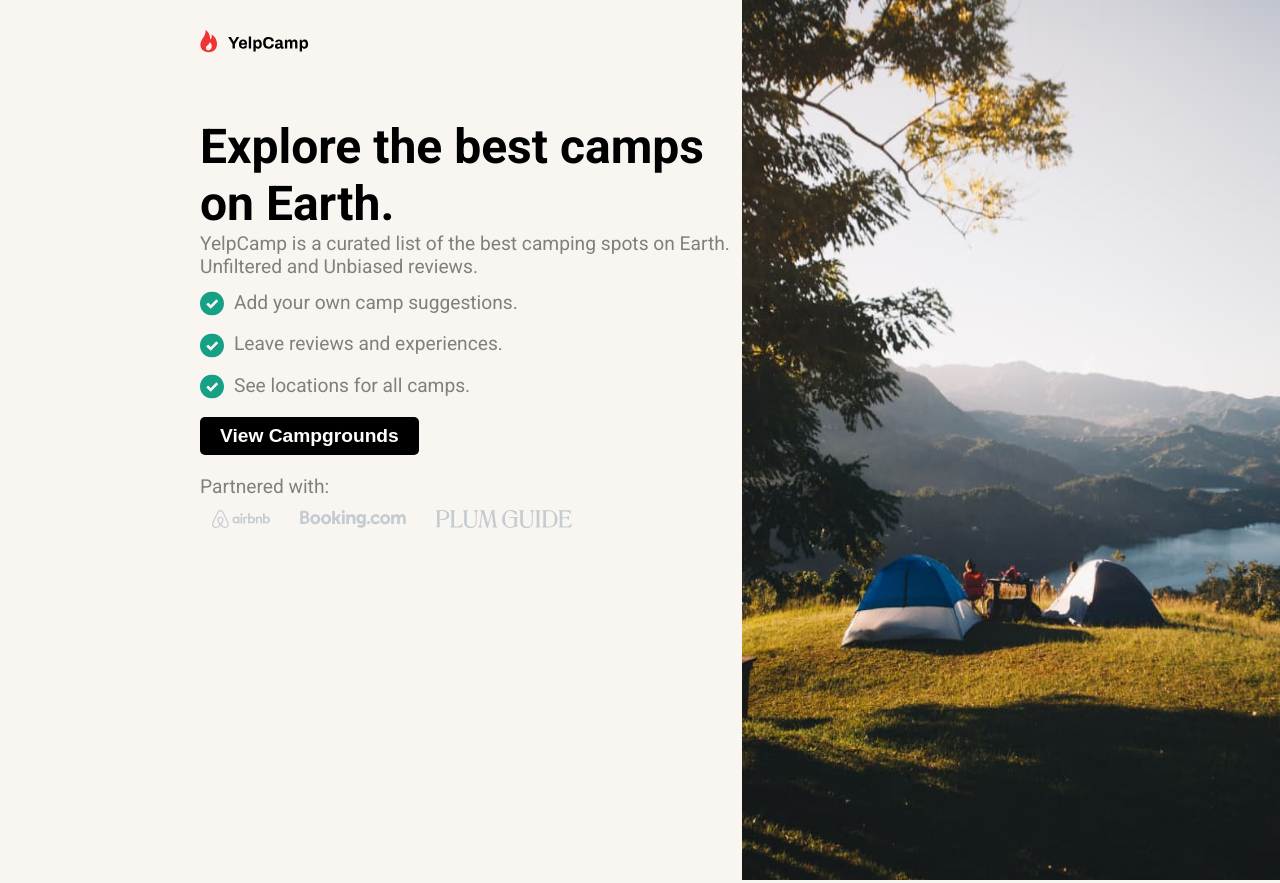
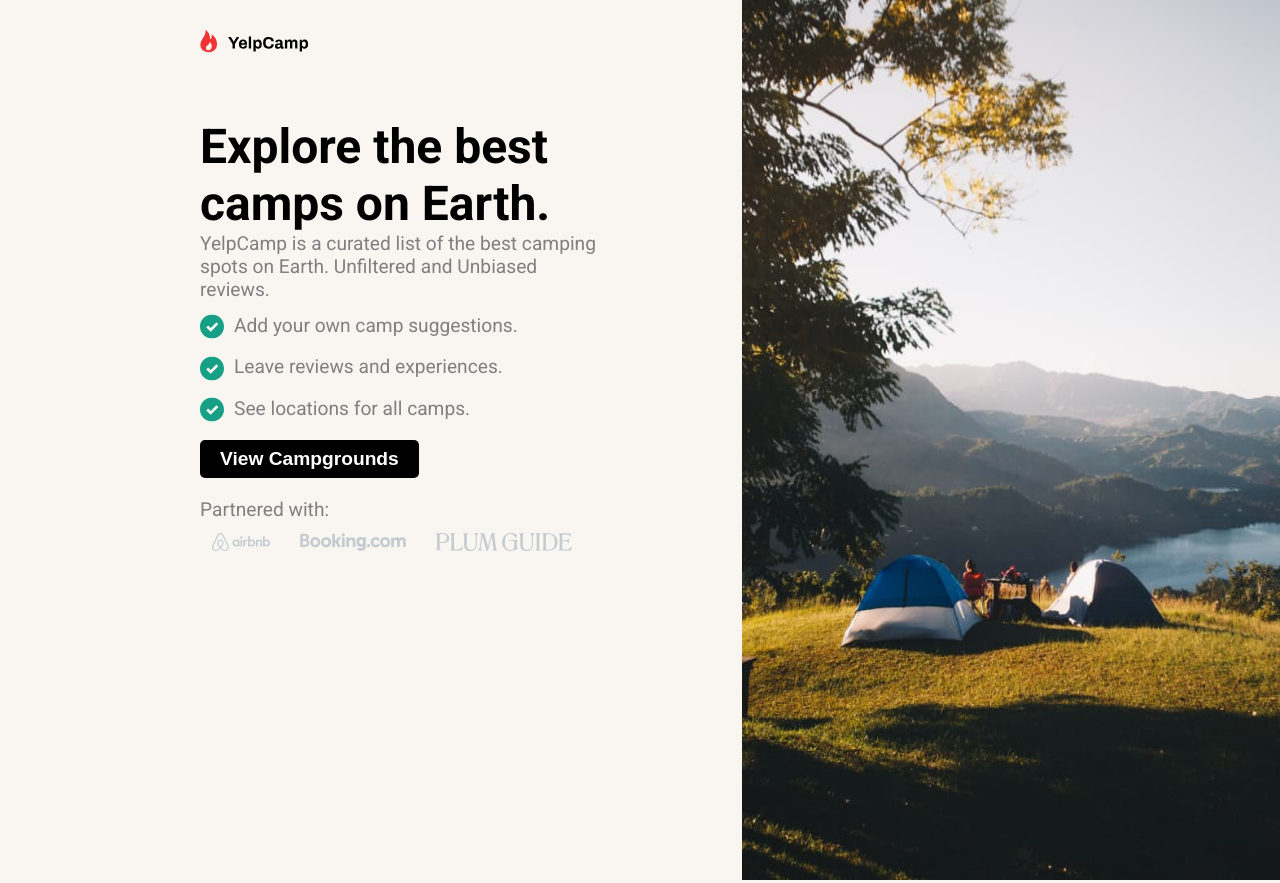
Before and after one commit to RealCMan/-yelp-camp-challenge, a plain HTML site: page index.html in a window 1280 px wide. Drawn offline with Linux system fonts and the light colour scheme.

Commit message:
updated mobile testing

```diff
--- a/style.css
+++ b/style.css
@@ -38,15 +38,13 @@ ul {
 
 .main-information {
     margin: 30px 200px;
+    font-size: 1.2rem;
+    width: 400px;
 }
 
 .main-information h1{
     font-weight: 700;
     font-size: 3rem;
-}
-
-.main-information {
-    font-size: 1.2rem;
 }
 
 li {
@@ -96,5 +94,6 @@ li img {
     }
     .main-information {
         margin: 400px 50px;
+        width: 300px;
     }
 }
```
